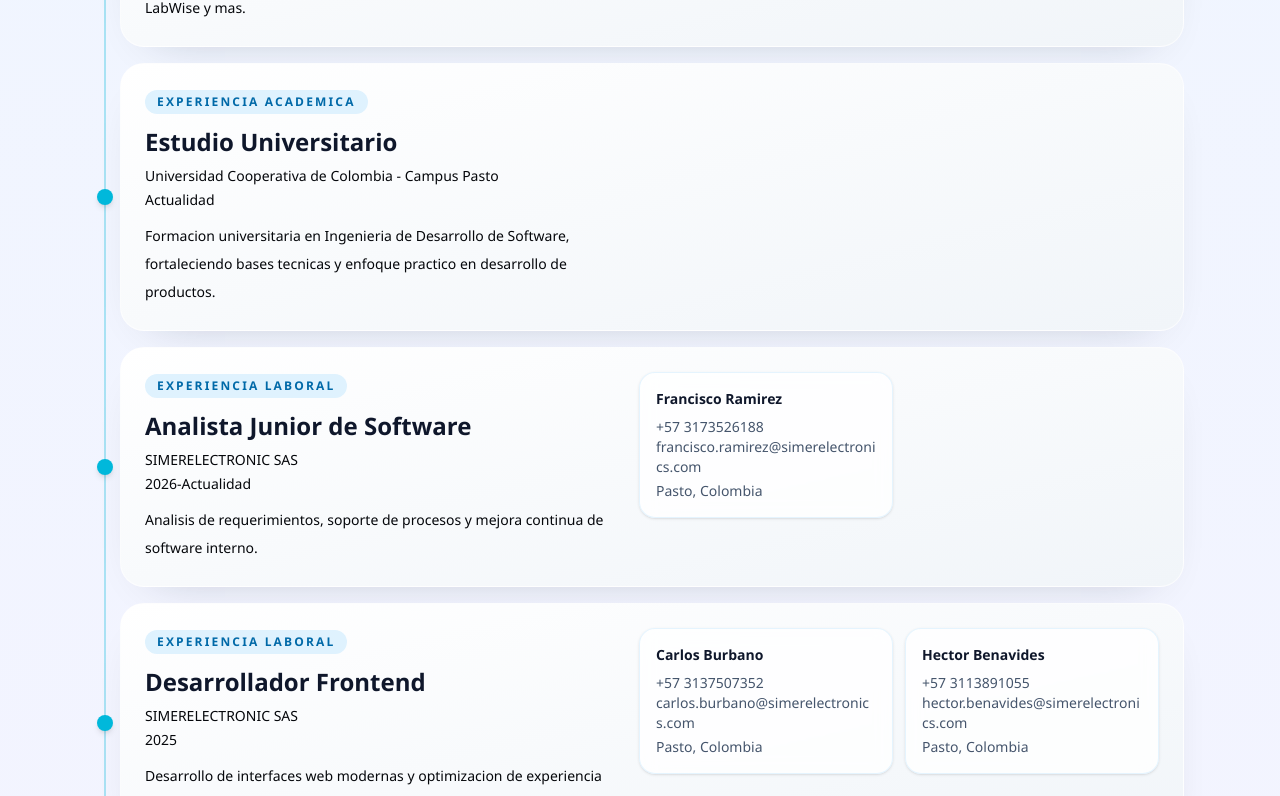
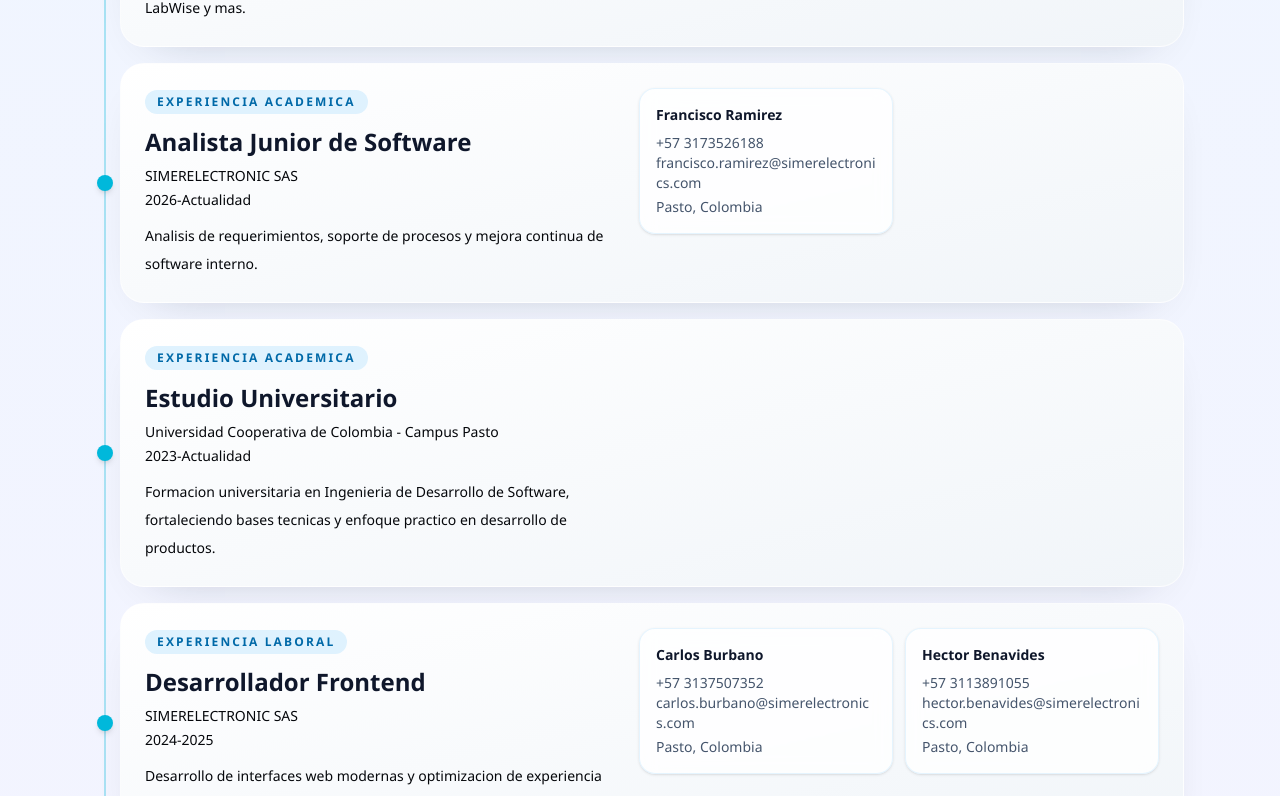
Before and after one commit to C-David-Burbano-C/Portafolio, a Next.js app: page / in a window 1280 px wide. Shown: the part 2936-3732 px from the top of the page. Built offline with nearby package versions, Linux system fonts and the light colour scheme.

Commit message:
Adjust experience timeline entries

```diff
--- a/app/_components/portfolio/experience_section.tsx
+++ b/app/_components/portfolio/experience_section.tsx
@@ -92,14 +92,6 @@ export default function ExperienceSection() {
         },
         {
           category: "Experiencia Academica",
-          title: "Estudio Universitario",
-          company: "Universidad Cooperativa de Colombia - Campus Pasto",
-          dates: "Actualidad",
-          description:
-            "Formacion universitaria en Ingenieria de Desarrollo de Software, fortaleciendo bases tecnicas y enfoque practico en desarrollo de productos.",
-        },
-        {
-          category: "Experiencia Laboral",
           title: "Analista Junior de Software",
           company: "SIMERELECTRONIC SAS",
           dates: "2026-Actualidad",
@@ -115,10 +107,18 @@ export default function ExperienceSection() {
           ],
         },
         {
+          category: "Experiencia Academica",
+          title: "Estudio Universitario",
+          company: "Universidad Cooperativa de Colombia - Campus Pasto",
+          dates: "2023-Actualidad",
+          description:
+            "Formacion universitaria en Ingenieria de Desarrollo de Software, fortaleciendo bases tecnicas y enfoque practico en desarrollo de productos.",
+        },
+        {
           category: "Experiencia Laboral",
           title: "Desarrollador Frontend",
           company: "SIMERELECTRONIC SAS",
-          dates: "2025",
+          dates: "2024-2025",
           description:
             "Desarrollo de interfaces web modernas y optimizacion de experiencia de usuario.",
           contacts: [
@@ -162,14 +162,6 @@ export default function ExperienceSection() {
         },
         {
           category: "Academic Experience",
-          title: "University Studies",
-          company: "Universidad Cooperativa de Colombia - Pasto Campus",
-          dates: "Present",
-          description:
-            "University studies in Software Development Engineering, strengthening technical foundations and a practical product development mindset.",
-        },
-        {
-          category: "Work Experience",
           title: "Junior Software Analyst",
           company: "SIMERELECTRONIC SAS",
           dates: "2026-Present",
@@ -185,10 +177,18 @@ export default function ExperienceSection() {
           ],
         },
         {
+          category: "Academic Experience",
+          title: "University Studies",
+          company: "Universidad Cooperativa de Colombia - Pasto Campus",
+          dates: "2023-Present",
+          description:
+            "University studies in Software Development Engineering, strengthening technical foundations and a practical product development mindset.",
+        },
+        {
           category: "Work Experience",
           title: "Frontend Developer",
           company: "SIMERELECTRONIC SAS",
-          dates: "2025",
+          dates: "2024-2025",
           description:
             "Development of modern web interfaces and optimization of user experience.",
           contacts: [
```
